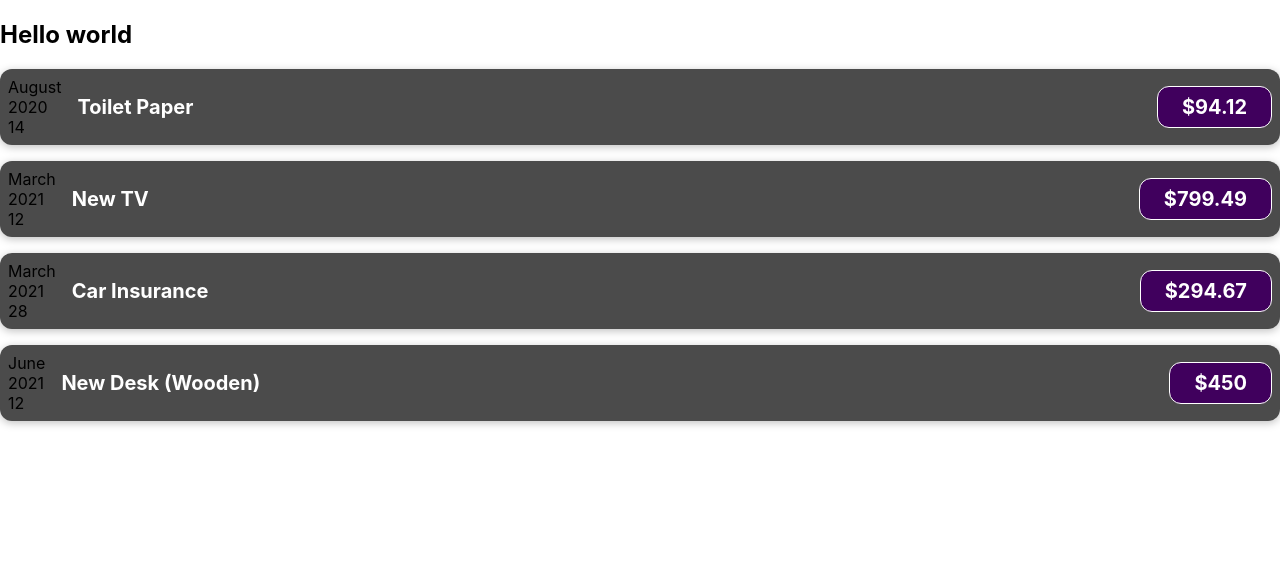
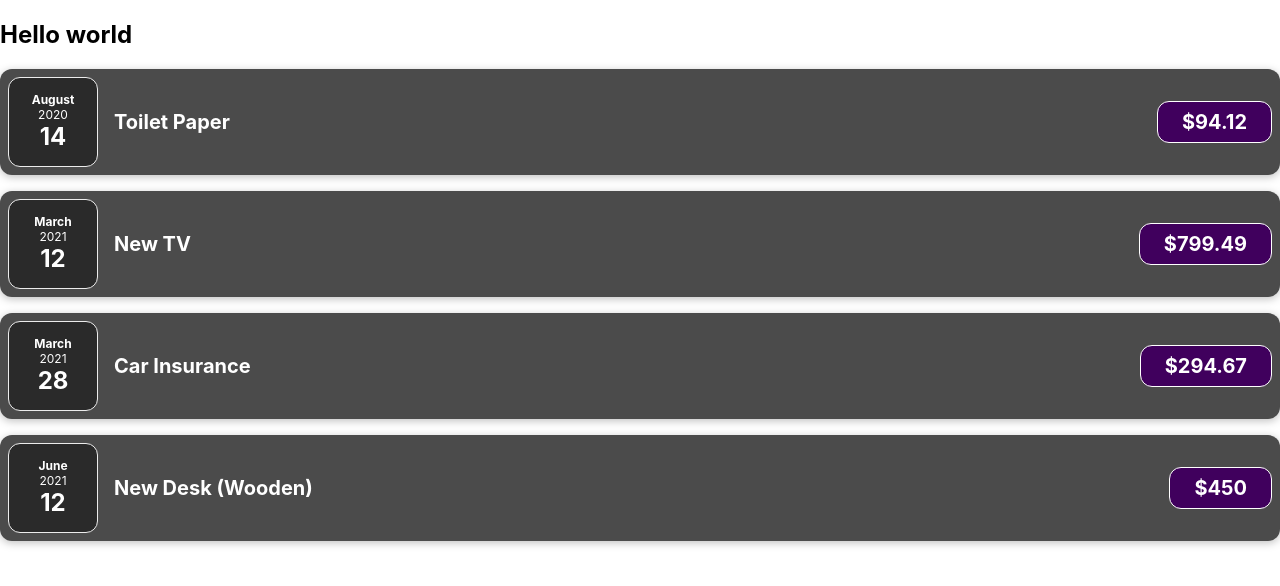
Before and after one commit to mateusz-cypel-stx/react-complete-guide-tutorial, a JavaScript app: page / in a window 1280 px wide. Shown: the top 586 px of the page. Built offline with nearby package versions, Linux system fonts and the light colour scheme; the HTML template or start-up script is replaced by a standard one.

Commit message:
Splitting Components Into Multiple Components

```diff
--- a/src/App.js
+++ b/src/App.js
@@ -30,22 +30,22 @@
         title={expenses[0].title}
         amount={expenses[0].amount}
         date={expenses[0].date}
-      ></ExpenseItem>
+      />
       <ExpenseItem
         title={expenses[1].title}
         amount={expenses[1].amount}
         date={expenses[1].date}
-      ></ExpenseItem>
+      />
       <ExpenseItem
         title={expenses[2].title}
         amount={expenses[2].amount}
         date={expenses[2].date}
-      ></ExpenseItem>
+      />
       <ExpenseItem
         title={expenses[3].title}
         amount={expenses[3].amount}
         date={expenses[3].date}
-      ></ExpenseItem>
+      />
     </div>
   );
 }
--- /dev/null
+++ b/src/components/ExpenseDate.css
@@ -0,0 +1,26 @@
+.expense-date {
+  display: flex;
+  flex-direction: column;
+  width: 5.5rem;
+  height: 5.5rem;
+  border: 1px solid #ececec;
+  background-color: #2a2a2a;
+  color: white;
+  border-radius: 12px;
+  align-items: center;
+  justify-content: center;
+}
+
+.expense-date__month {
+  font-size: 0.75rem;
+  font-weight: bold;
+}
+
+.expense-date__year {
+  font-size: 0.75rem;
+}
+
+.expense-date__day {
+  font-size: 1.5rem;
+  font-weight: bold;
+}
--- /dev/null
+++ b/src/components/ExpenseDate.js
@@ -0,0 +1,17 @@
+import "./ExpenseDate.css";
+
+function ExpenseDate(props) {
+  const month = props.date.toLocaleString("en-US", { month: "long" });
+  const day = props.date.toLocaleString("en-US", { day: "2-digit" });
+  const year = props.date.getFullYear();
+
+  return (
+    <div className="expense-date">
+      <div className="expense-date__month">{month}</div>
+      <div className="expense-date__year">{year}</div>
+      <div className="expense-date__day">{day}</div>
+    </div>
+  );
+}
+
+export default ExpenseDate;
--- a/src/components/ExpenseItem.js
+++ b/src/components/ExpenseItem.js
@@ -1,17 +1,10 @@
+import ExpenseDate from "./ExpenseDate";
 import "./ExpenseItem.css";
 
 function ExpenseItem(props) {
-  const month = props.date.toLocaleString("en-US", { month: "long" });
-  const day = props.date.toLocaleString("en-US", { day: "2-digit" });
-  const year = props.date.getFullYear();
-
   return (
     <div className="expense-item">
-      <div>
-        <div>{month}</div>
-        <div>{year}</div>
-        <div>{day}</div>
-      </div>
+      <ExpenseDate date={props.date} />
       <div className="expense-item__description">
         <h2>{props.title}</h2>
         <div className="expense-item__price">${props.amount}</div>
```
